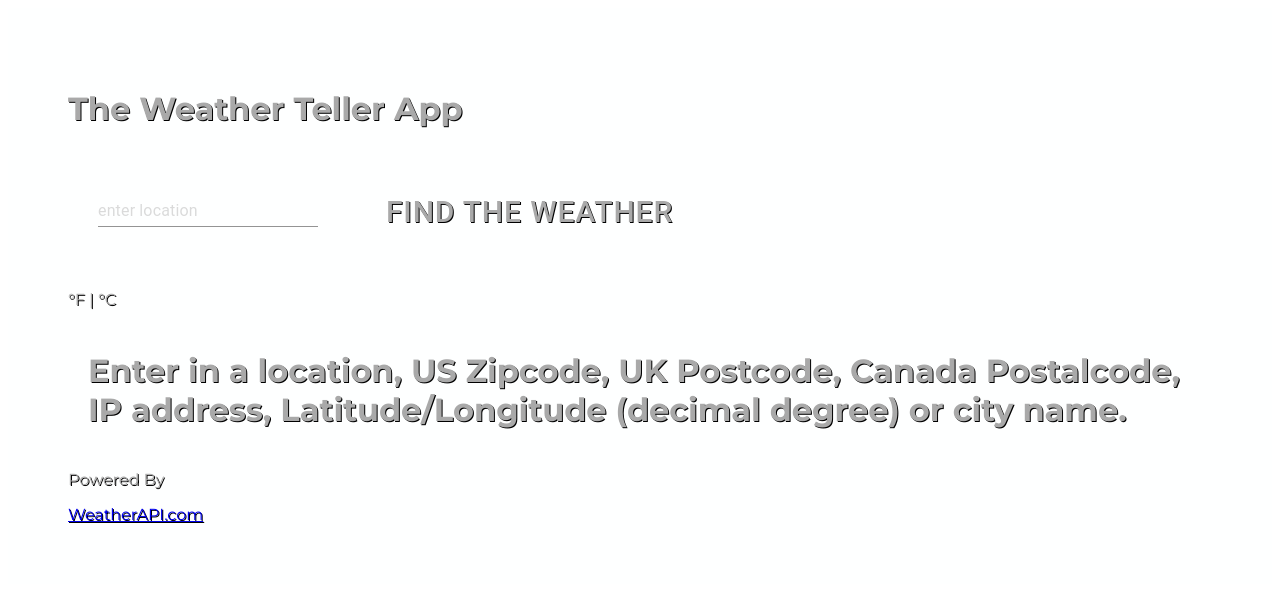
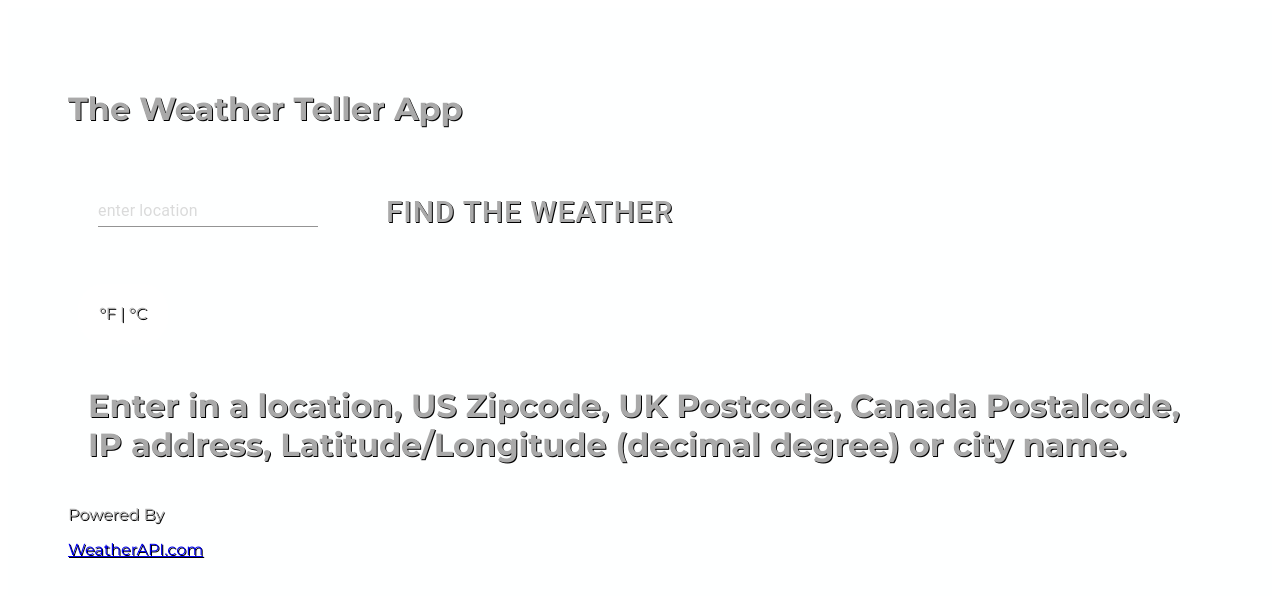
Before and after one commit to DeclanBernardin/Weather_API_Application-, a React (Create React App) app: page / in a window 1280 px wide. Shown: the top 596 px of the page. Built offline with nearby package versions, Linux system fonts and the light colour scheme.

Commit message:
finished the application for the moment looks more clean and has images to display

```diff
--- a/src/components/App/App.css
+++ b/src/components/App/App.css
@@ -25,6 +25,16 @@
   text-align: center;
 }
 
+.forecast:hover {
+   border-radius: 25px;
+  background: lightgray;
+  padding: 20px;
+  margin: 10px;
+  width: 150px;
+  height: 150px;
+  text-align: center;
+}
+
 .selected {
    border-radius: 25px;
   background: white;
@@ -33,3 +43,23 @@
    width: 300px;
   height: 300px;
 }
+
+.FC {
+background: white;
+  border-radius: 25px;
+  padding: 20px;
+  margin: 10px;
+  width: 50px;
+  height: 20px;
+  text-align: center;
+}
+
+.FC:hover {
+  background: lightgray;
+  border-radius: 25px;
+  padding: 20px;
+  margin: 10px;
+  width: 50px;
+  height: 20px;
+  text-align: center;
+}
--- a/src/components/InputSection/InputSection.js
+++ b/src/components/InputSection/InputSection.js
@@ -110,7 +110,7 @@ class InputSection extends Component {
                     style={{ color: '#A9A9A9', margin: '30px', fontSize: '30px', textShadow: '1px 1px black' }}
                 >Find The Weather</Button>
 
-                 <p onClick={() => { this.setState({ ...this.state, conversion: !this.state.conversion }) }}>°F | °C</p>
+                 <p className="FC" onClick={() => { this.setState({ ...this.state, conversion: !this.state.conversion }) }}>°F | °C</p>
 
                 {this.state.data.location ?
                     <div className="selected">
@@ -175,7 +175,7 @@ class InputSection extends Component {
                         <div className="forecast" onClick={() => {
                             this.setState({
                                 ...this.state,
-                                current: !this.state.current,
+                                current: true,
                                 forecast1: false,
                                 forecast2: false,
                                 forecast3: false,
@@ -192,7 +192,7 @@ class InputSection extends Component {
                             this.setState({
                                 ...this.state,
                                 current: false,
-                                forecast1: !this.state.forecast1,
+                                forecast1: true,
                                 forecast2: false,
                                 forecast3: false,
                                 forecast4: false,
@@ -209,7 +209,7 @@ class InputSection extends Component {
                                 ...this.state,
                                 current: false,
                                 forecast1: false,
-                                forecast2: !this.state.forecast2,
+                                forecast2: true,
                                 forecast3: false,
                                 forecast4: false,
                                 forecast5: false,
@@ -226,7 +226,7 @@ class InputSection extends Component {
                                 current: false,
                                 forecast1: false,
                                 forecast2: false,
-                                forecast3: !this.state.forecast3,
+                                forecast3: true,
                                 forecast4: false,
                                 forecast5: false,
                                 forecast6: false
@@ -243,7 +243,7 @@ class InputSection extends Component {
                                 forecast1: false,
                                 forecast2: false,
                                 forecast3: false,
-                                forecast4: !this.state.forecast4,
+                                forecast4: true,
                                 forecast5: false,
                                 forecast6: false
                             })
@@ -260,7 +260,7 @@ class InputSection extends Component {
                                 forecast2: false,
                                 forecast3: false,
                                 forecast4: false,
-                                forecast5: !this.state.forecast5,
+                                forecast5: true,
                                 forecast6: false
                             })
                         }}>
@@ -277,7 +277,7 @@ class InputSection extends Component {
                                 forecast3: false,
                                 forecast4: false,
                                 forecast5: false,
-                                forecast6: !this.state.forecast6
+                                forecast6: true
                             })
                         }}>
                             {this.state.data.location ? <div>{this.state.data ? <p>{this.state.forecastDay6}</p> : null}</div> : null}
--- a/src/components/location/location.js
+++ b/src/components/location/location.js
@@ -8,7 +8,7 @@ class location extends Component {
     render() {
         return (
             <div>
-                {this.props.reduxStore.weatherData.location ? <p>{this.props.reduxStore.weatherData.location.name}, {this.props.reduxStore.weatherData.location.region}</p> : null}
+                {this.props.reduxStore.weatherData.location ? <p >{this.props.reduxStore.weatherData.location.name}, {this.props.reduxStore.weatherData.location.region}</p> : null}
             </div>
         )
     }
```
